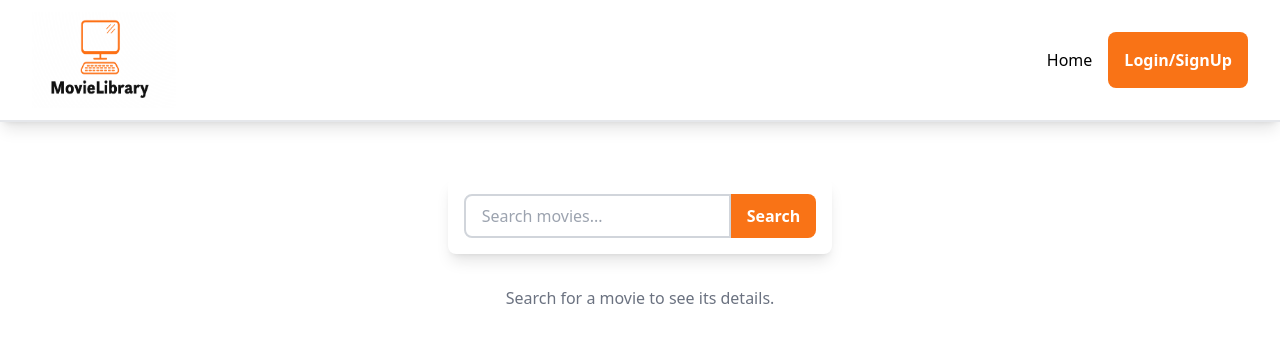
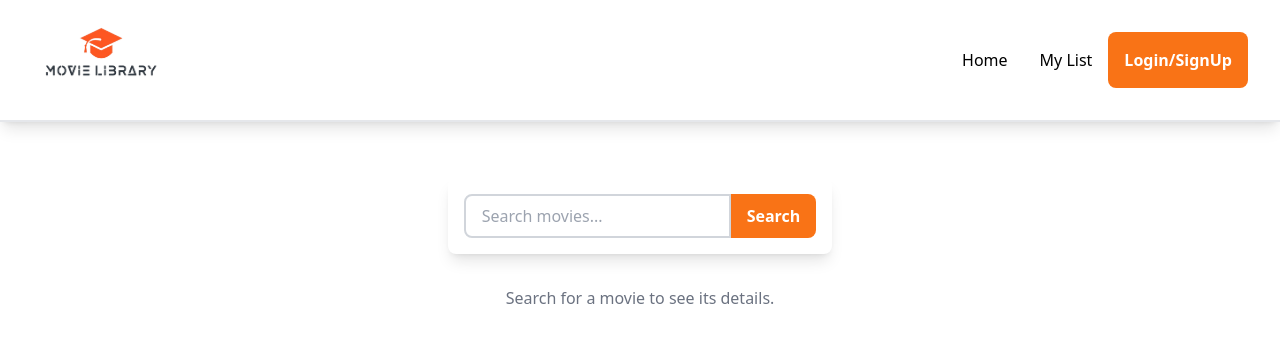
Before and after one commit to PreritKhandelwal98/MovieLibrary, a React (Create React App) app in the folder client/: page / in a window 1280 px wide. Shown: the top 342 px of the page. Built offline with nearby package versions, Linux system fonts and the light colour scheme; the HTML template or start-up script is replaced by a standard one.

Commit message:
mylist login added

```diff
--- a/client/src/components/Header.js
+++ b/client/src/components/Header.js
@@ -2,6 +2,7 @@ import { useContext } from 'react';
 import { Link, useNavigate } from 'react-router-dom';
 import { AuthContext } from '../context/AuthContext';
 import Logo from '../assets/logo.png';
+import toast from 'react-hot-toast';
 
 const Header = () => {
     const { isLoggedIn, logout } = useContext(AuthContext);
@@ -10,6 +11,16 @@ const Header = () => {
     const handleLogout = () => {
         logout();
         navigate('/login');
+    };
+
+    const handleMyListClick = (e) => {
+        if (!isLoggedIn) {
+            e.preventDefault();
+            toast.error("Login Required.");
+            setTimeout(() => {
+                navigate('/login');
+            }, 1000);
+        }
     };
 
     return (
@@ -31,13 +42,11 @@ const Header = () => {
                             Home
                         </Link>
                     </li>
-                    {isLoggedIn && (
-                        <li className="m-4 cursor-pointer">
-                            <Link to="/my-list">
-                                My List
-                            </Link>
-                        </li>
-                    )}
+                    <li className="m-4 cursor-pointer">
+                        <Link to="/my-list" onClick={handleMyListClick}>
+                            My List
+                        </Link>
+                    </li>
                     {isLoggedIn ? (
                         <button
                             className="bg-red-500 hover:bg-red-700 text-white font-bold py-1 px-4 rounded-lg"
```
Also changed, not shown: client/src/assets/logo.png, 1 other file (tests, documents, lock files or other folders).
